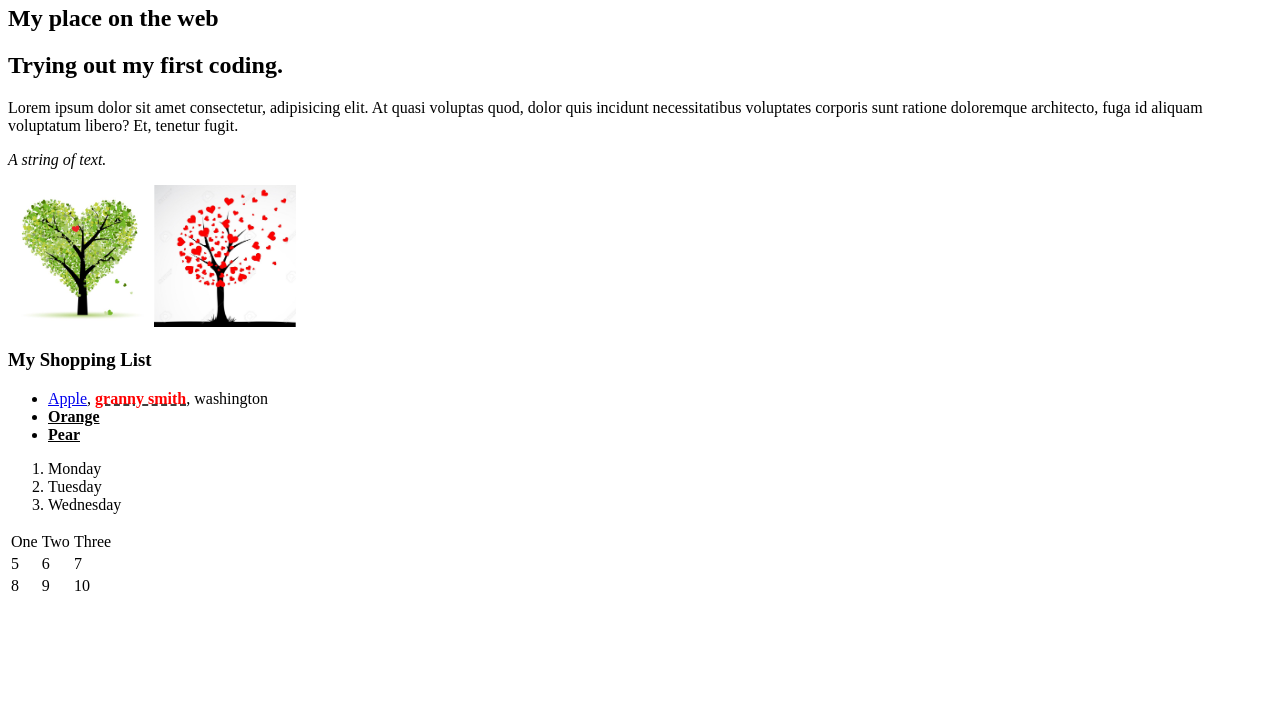
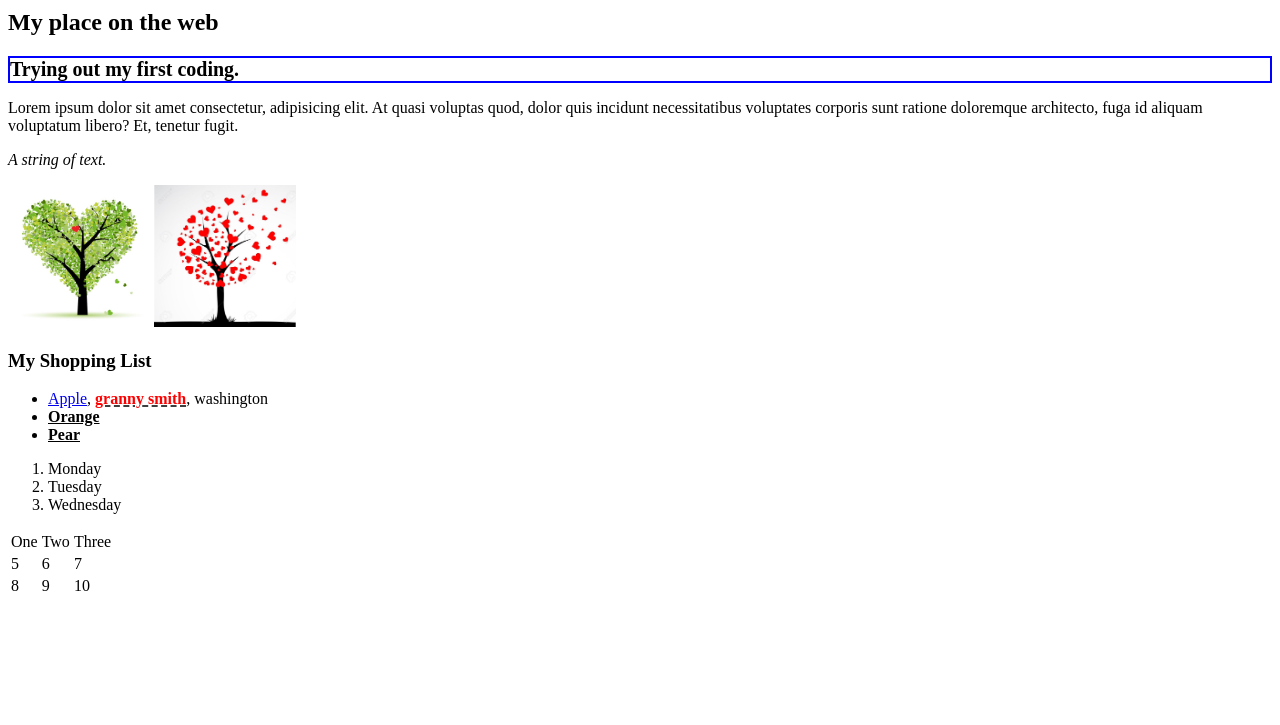
Before and after one commit to doubleeq/doubleeq.github.io, a plain HTML site: page index.html in a window 1280 px wide. Shown: the part 75-800 px from the top of the page. Drawn offline with Linux system fonts and the light colour scheme.

Commit message:
style on em

```diff
--- a/index.css
+++ b/index.css
@@ -8,4 +8,12 @@ em {
     color:red;
     }
 
-th {font-weight}
+    h1 {
+        border: 2px blue solid;
+        padding 15px;
+        margin bottom: 15px;
+    }
+
+    .my-h1{
+        font-size: 20px
+    }
--- a/index.html
+++ b/index.html
@@ -12,7 +12,7 @@
     <h1>Hello, World</h1>
 
     <h2>My place on the web</h2>
-    <h2>Trying out my first coding.</h2>
+    <h1 class="my-h1">Trying out my first coding.</h1>
 
     <p>Lorem ipsum dolor sit amet consectetur, adipisicing elit. At quasi voluptas quod, dolor quis incidunt necessitatibus voluptates corporis sunt ratione doloremque architecto, fuga id aliquam voluptatum libero? Et, tenetur fugit.</p>
     <p><i>A string of text.</i></p>
```
